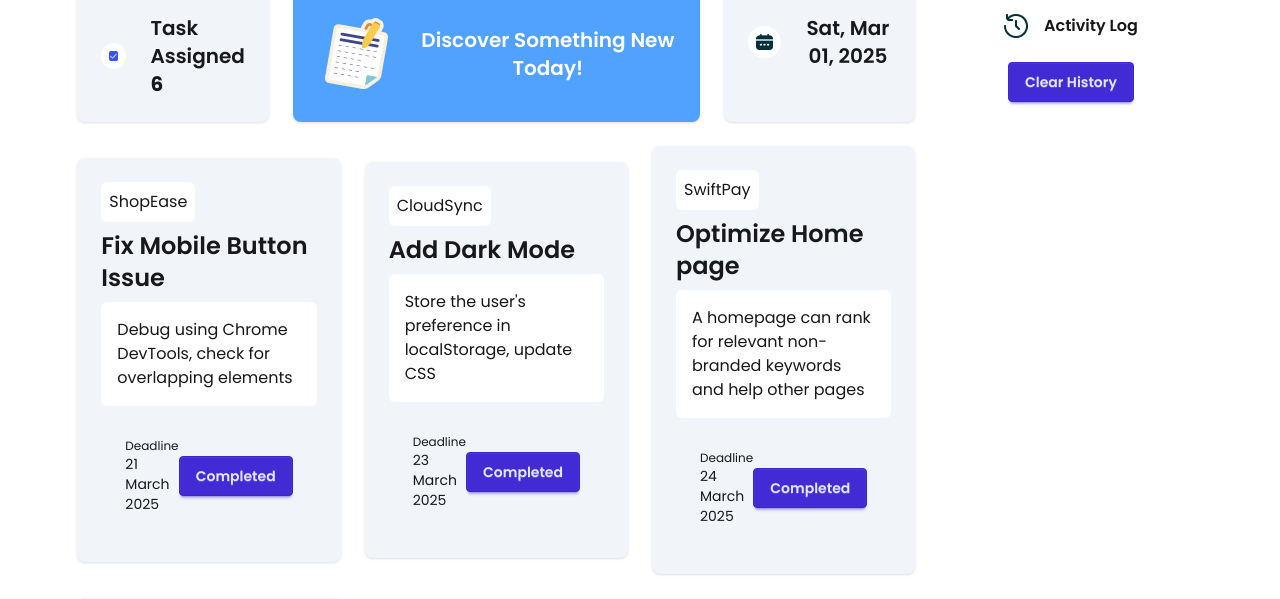
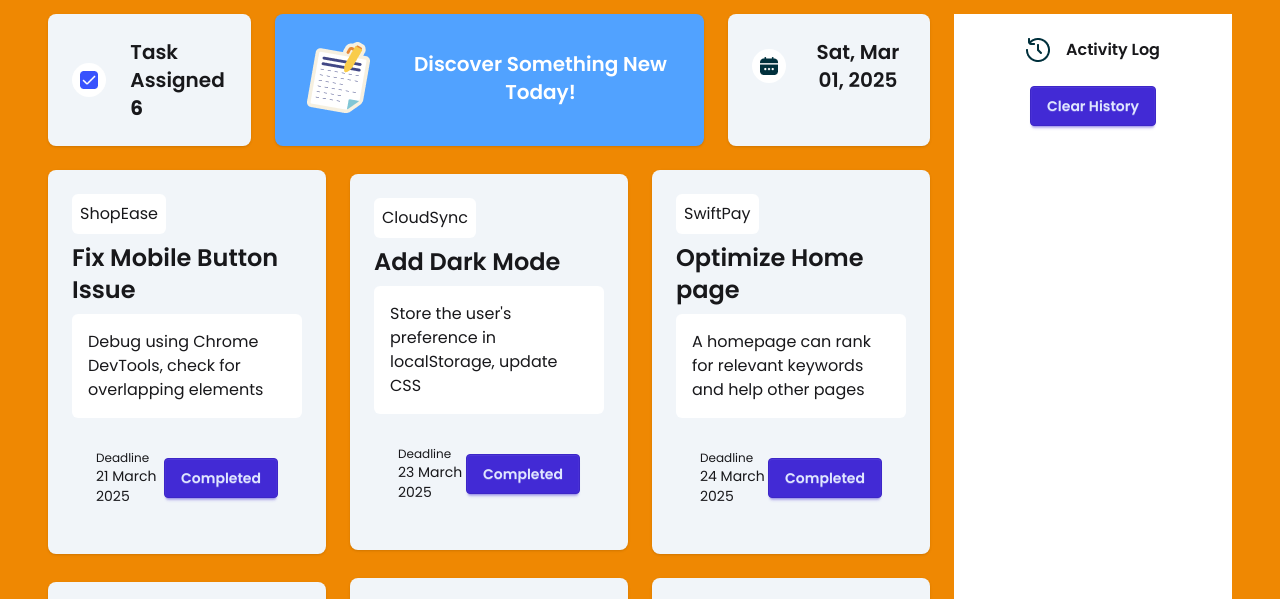
Before and after one commit to shahariar-hridoy/Assignment-5, a plain HTML site: page index.html in a window 1280 px wide. Both pictures are taken after a click on the button 1182 px from the left and 56 px from the top of the page. Shown: the part 122-721 px from the top of the page. Drawn offline with nearby package versions, Linux system fonts and the light colour scheme.

Commit message:
theme color change complete

```diff
--- a/index.html
+++ b/index.html
@@ -22,7 +22,7 @@
     </style>
 </head>
 
-<body class="poppins-regular w-11/12 mx-auto">
+<body id="body" class="poppins-regular p-6">
     <!-- navbar -->
     <section class="my-6">
         <div class="navbar px-6 rounded-xl bg-white shadow-md">
@@ -125,7 +125,7 @@
                         <div>
                             <p class="bg-white w-fit p-2 rounded-md mb-2">SwiftPay</p>
                             <p id="card-title-3" class="mb-2 text-2xl font-semibold">Optimize Home page </p>
-                            <p class=" bg-white w-full p-4 mb-2 rounded-md">A homepage can rank for relevant non-branded
+                            <p class=" bg-white w-full p-4 mb-2 rounded-md">A homepage can rank for relevant
                                 keywords and help other pages</p>
                         </div>
                         <div class="card-body">
--- a/script/script.js
+++ b/script/script.js
@@ -1,5 +1,5 @@
 const date = new Date();
-const formattedDate = date.toLocaleDateString('en-us', {weekday:'short', month: 'short', day: '2-digit', year: 'numeric' });
+const formattedDate = date.toLocaleDateString('en-us', { weekday: 'short', month: 'short', day: '2-digit', year: 'numeric' });
 document.getElementById('new-date').innerHTML = formattedDate;
 
 document.getElementById('btn-1').addEventListener('click', function (event) {
@@ -22,7 +22,7 @@
     activityContainer.appendChild(div);
 
     alert("Board updated Successfully");
-    if(remainTask === 1){
+    if (remainTask === 1) {
         alert("hefh")
     }
 })
@@ -45,7 +45,7 @@
     activityContainer.appendChild(div);
 
     alert("Board updated Successfully");
-    if(remainTask === 1){
+    if (remainTask === 1) {
         alert("hefh")
     }
 })
@@ -68,7 +68,7 @@
     activityContainer.appendChild(div);
 
     alert("Board updated Successfully");
-    if(remainTask === 1){
+    if (remainTask === 1) {
         alert("hefh")
     }
 })
@@ -91,7 +91,7 @@
     activityContainer.appendChild(div);
 
     alert("Board updated Successfully");
-    if(remainTask === 1){
+    if (remainTask === 1) {
         alert("hefh")
     }
 })
@@ -114,7 +114,7 @@
     activityContainer.appendChild(div);
 
     alert("Board updated Successfully");
-    if(remainTask === 1){
+    if (remainTask === 1) {
         alert("hefh")
     }
 })
@@ -136,25 +136,32 @@
     `;
     activityContainer.appendChild(div);
     alert("Board updated Successfully");
-    if(remainTask === 1){
+    if (remainTask === 1) {
         alert("hefh")
     }
 })
 const remainTask = getInnerTextByID('remain-task');
 console.log(remainTask);
 
-document.getElementById('btn-history-clear').addEventListener('click', function(){
+document.getElementById('btn-history-clear').addEventListener('click', function () {
     const activityContainer = document.getElementById('activity-container');
-    activityContainer.innerText =''
+    activityContainer.innerText = ''
     activityContainer.appendChild(div);
 })
 
 
 // blog
 
-document.getElementById('blogs-enter').addEventListener('click', function(){
+document.getElementById('blogs-enter').addEventListener('click', function () {
     window.location.href = 'main.html';
 })
 
 
-document.getElementById('btn-theme').addEventListener('click')
+document.getElementById('btn-theme').addEventListener('click', function () {
+    const randomColor = `rgb(${Math.floor(Math.random() * 256)},
+    ${Math.floor(Math.random() * 256)},
+    ${Math.floor(Math.random() * 256)} )
+    `
+
+    document.getElementById('body').style.backgroundColor = randomColor;
+})
```
